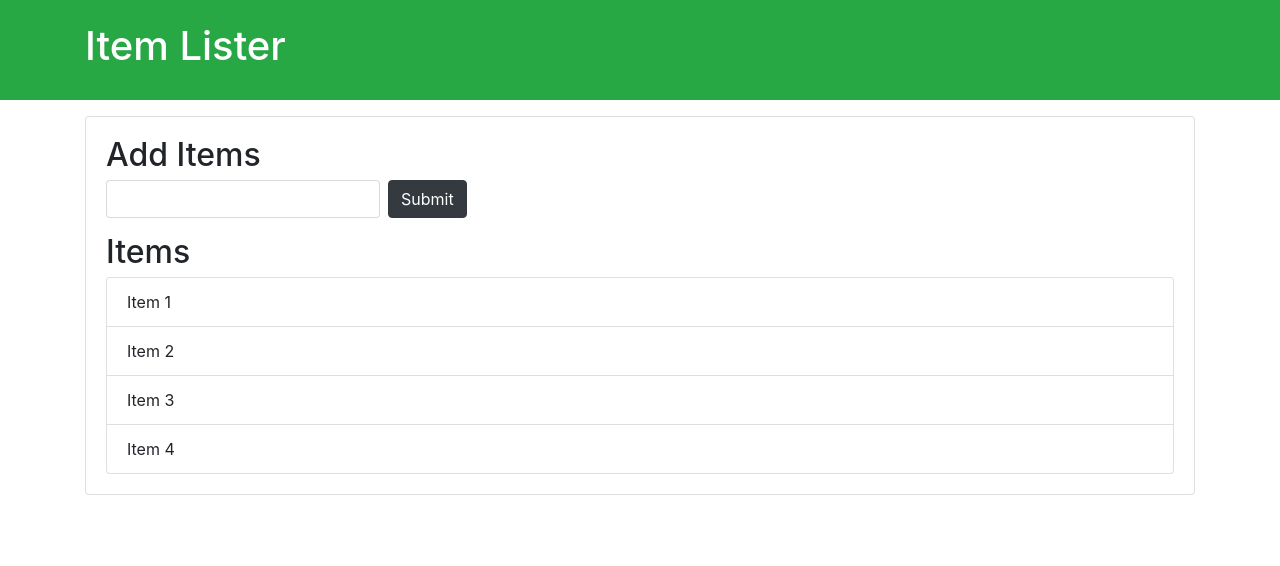
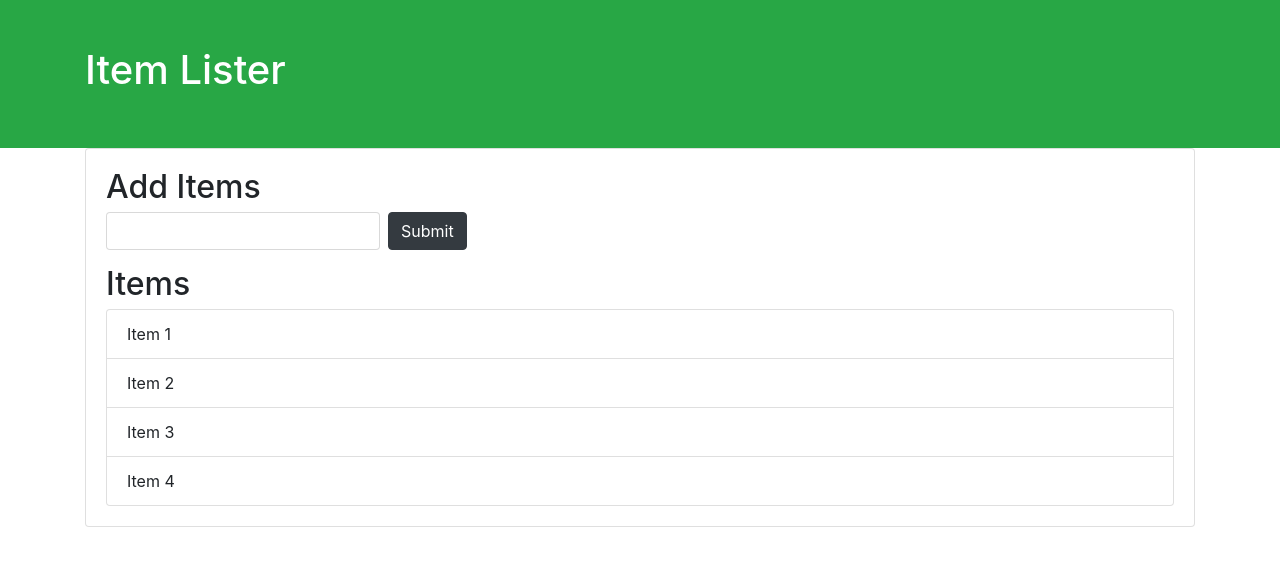
Before and after one commit to Rakeshhub77/DOM2, a plain HTML site: page index.html in a window 1280 px wide. Drawn offline with nearby package versions, Linux system fonts and the light colour scheme.

Commit message:
dom added

```diff
--- a/index.html
+++ b/index.html
@@ -8,7 +8,7 @@
   <title>Item Lister</title>
 </head>
 <body>
-  <header id="main-header" class="bg-success text-white p-4 mb-3">
+  <header id="main-header" class="bg-success text-white p-5 mb-6">
     <div class="container">
       <h1 id="header-title">Item Lister <span style="display:none">123</span></h1>
     </div>
@@ -29,6 +29,9 @@
     </ul>
    </div>
   </div>
+  <script src="dom.js">
+
+  </script>
 
 </body>
 </html>
```
